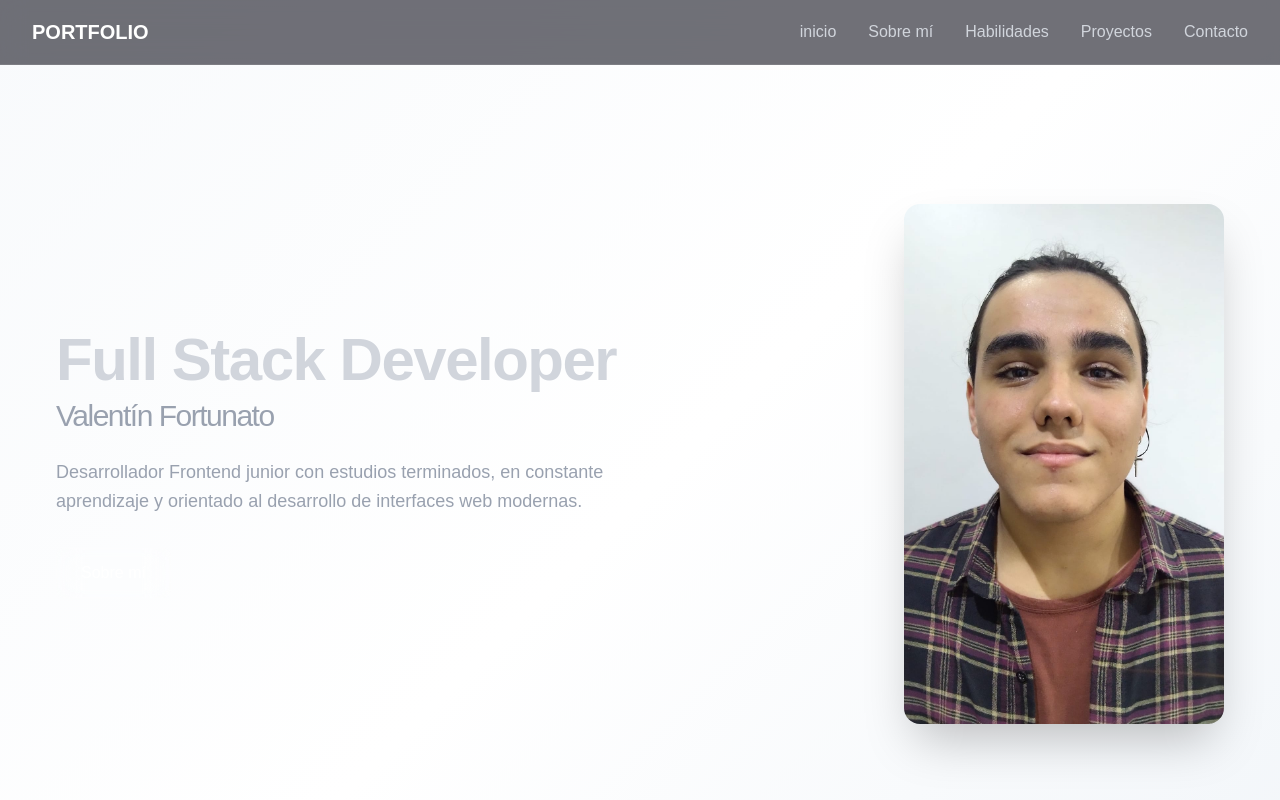
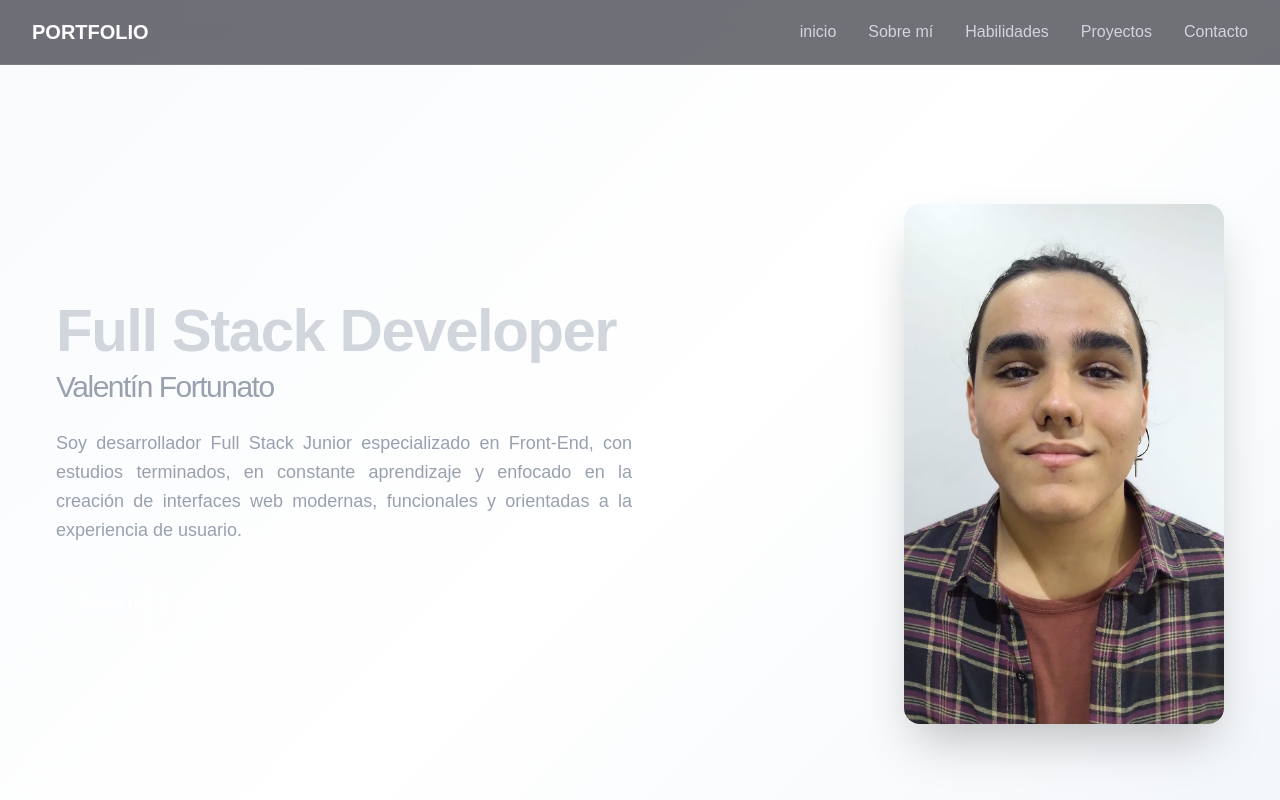
Before and after one commit to Valen06GG/Valen06GG.github.io, a Next.js app in the folder front/my-portfolio/: page / in a window 1280 px wide. Shown: the top 800 px of the page. Built offline with nearby package versions, Linux system fonts and the light colour scheme.

Commit message:
Commit N-5 Seguimiento del Portfolio

```diff
--- a/front/my-portfolio/src/app/page.tsx
+++ b/front/my-portfolio/src/app/page.tsx
@@ -16,8 +16,10 @@ export default function Home() {
                 </span>
               </h1>
 
-              <p className="pt-6 text-gray-400 text-lg leading-relaxed">
-                Desarrollador Frontend junior con estudios terminados, en constante aprendizaje y orientado al desarrollo de interfaces web modernas.
+              <p className="pt-6 text-gray-400 text-lg text-justify leading-relaxed">
+                Soy desarrollador Full Stack Junior especializado en Front-End, con estudios terminados,
+                en constante aprendizaje y enfocado en la creación de interfaces web modernas,
+                funcionales y orientadas a la experiencia de usuario.
               </p>
 
               <div className="mt-8">
```
